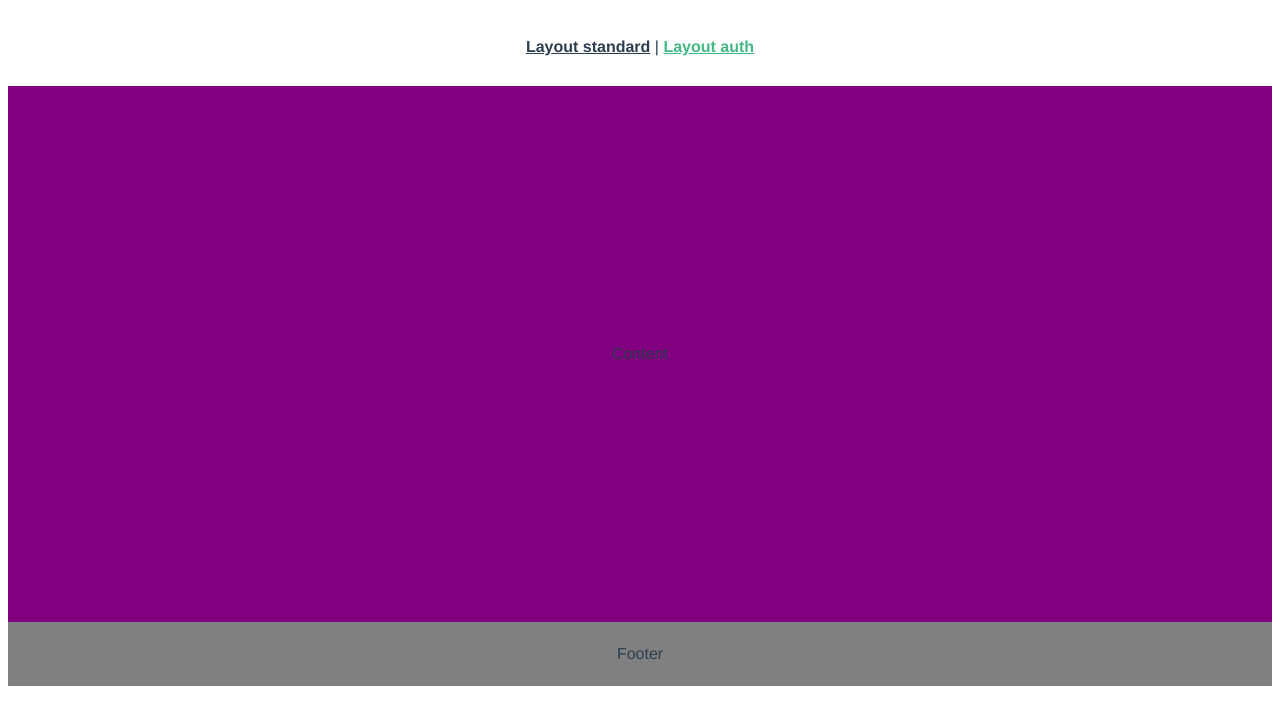
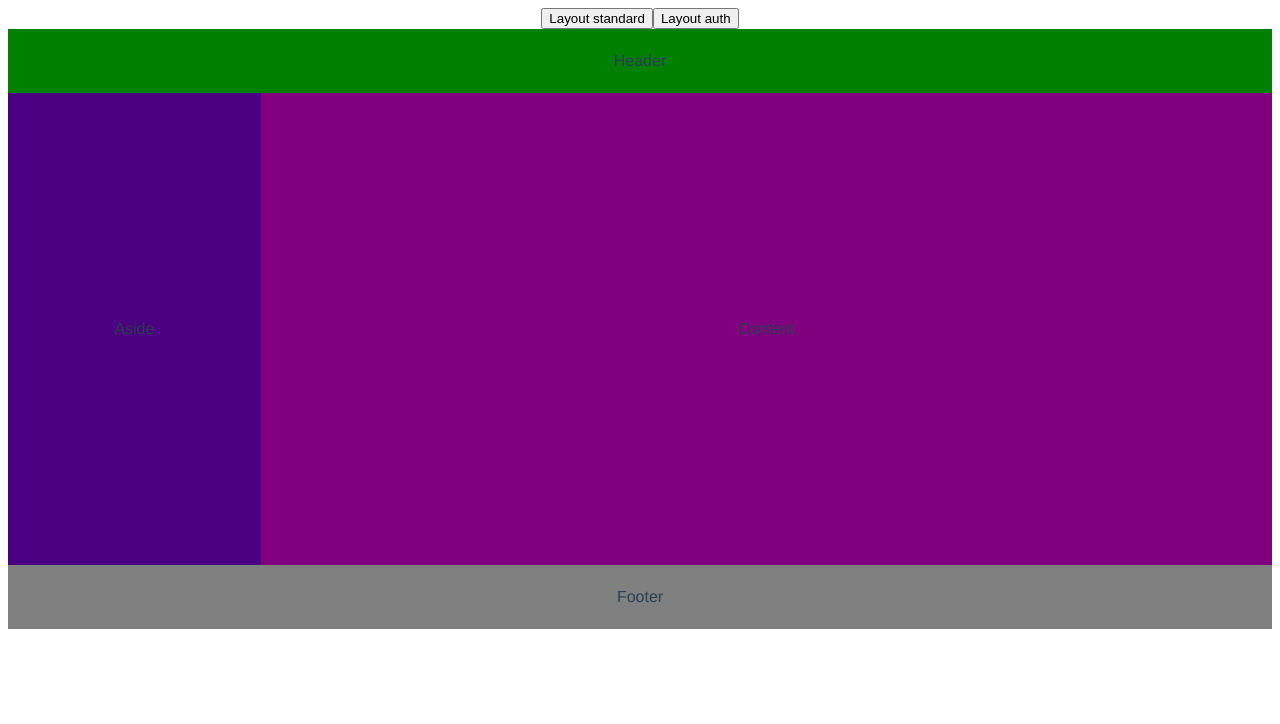
Before and after one commit to VladKurluk/vue-experiments, a Vue app: page /layout/auth in a window 1280 px wide. Shown: the top 724 px of the page. Built offline with nearby package versions, Linux system fonts and the light colour scheme.

Commit message:
Dynamic layouts with pageLayoutService

```diff
--- a/src/layouts/LayoutComponent.vue
+++ b/src/layouts/LayoutComponent.vue
@@ -13,18 +13,20 @@
 </template>
 
 <script>
+import { layoutComputed, LAYOUTS } from "./services/pageLayoutService.js";
 import StandardLayout from "./components/StandardLayout";
 import AuthLayout from "./components/AuthLayout";
+
 const layoutComponents = {
-  standard: StandardLayout,
-  auth: AuthLayout,
+  [LAYOUTS.standard]: StandardLayout,
+  [LAYOUTS.auth]: AuthLayout,
 };
+
 export default {
   computed: {
+    ...layoutComputed,
     currentLayoutComponent() {
-      const layout =
-        this.$router.currentRoute.value?.meta?.layout || "standard";
-      return layoutComponents[layout];
+      return layoutComponents[this.layout];
     },
   },
 };
--- /dev/null
+++ b/src/layouts/services/pageLayoutService.js
@@ -0,0 +1,40 @@
+import { reactive } from "vue";
+
+// Available layouts
+export const LAYOUTS = {
+  standard: Symbol("standard"),
+  auth: Symbol("auth"),
+};
+
+const initialState = {
+  layout: LAYOUTS.standard,
+};
+
+/*
+ * In Vue 2 you would use an observable instead
+ * @example
+ * const state = Vue.observable(initialState)
+ */
+const state = reactive(initialState);
+
+/**
+ * Computed that allows consuming the current layout value
+ */
+export const layoutComputed = {
+  layout: {
+    get() {
+      return state.layout;
+    },
+    set(layoutType) {
+      state.layout = layoutType;
+    },
+  },
+};
+
+/**
+ * Sets new layouts value
+ * @param {Symbol} layoutType
+ */
+export const setLayout = (layoutType) => {
+  state.layout = layoutType;
+};
--- a/src/router/index.js
+++ b/src/router/index.js
@@ -11,17 +11,11 @@ const routes = [
     path: "/layout/standard",
     name: "LayoutStandard",
     component: LayoutExample,
-    meta: {
-      layout: "standard",
-    },
   },
   {
     path: "/layout/auth",
     name: "Home",
     component: LayoutExample,
-    meta: {
-      layout: "auth",
-    },
   },
 ];
 
--- a/src/views/LayoutExample.vue
+++ b/src/views/LayoutExample.vue
@@ -1,9 +1,11 @@
 <template>
   <div>
-    <nav class="space-x-4 mb-8 mx-auto flex justify-center items-center mt-4">
-      <router-link to="/layout/standard">Layout standard</router-link> |
-      <router-link to="/layout/auth">Layout auth</router-link>
-    </nav>
+    <div class="space-x-4 mb-8 mx-auto flex justify-center items-center mt-4">
+      <button @click.prevent="setLayout(LAYOUTS.standard)">
+        Layout standard
+      </button>
+      <button @click.prevent="setLayout(LAYOUTS.auth)">Layout auth</button>
+    </div>
     <layout-component class="mx-auto max-w-7xl">
       <template #header>
         <p>Header</p>
@@ -23,9 +25,17 @@
 
 <script>
 import LayoutComponent from "../layouts/LayoutComponent";
+import { setLayout, LAYOUTS } from "@/layouts/services/pageLayoutService";
+
 export default {
   components: {
     LayoutComponent,
+  },
+  methods: {
+    setLayout,
+  },
+  created() {
+    this.LAYOUTS = LAYOUTS;
   },
 };
 </script>
```
